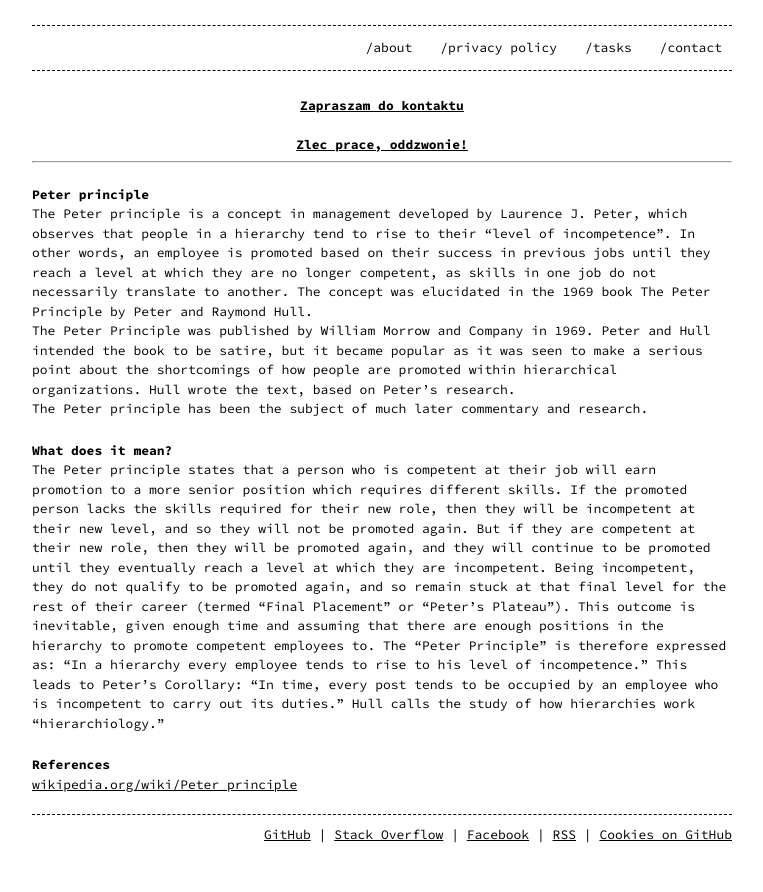
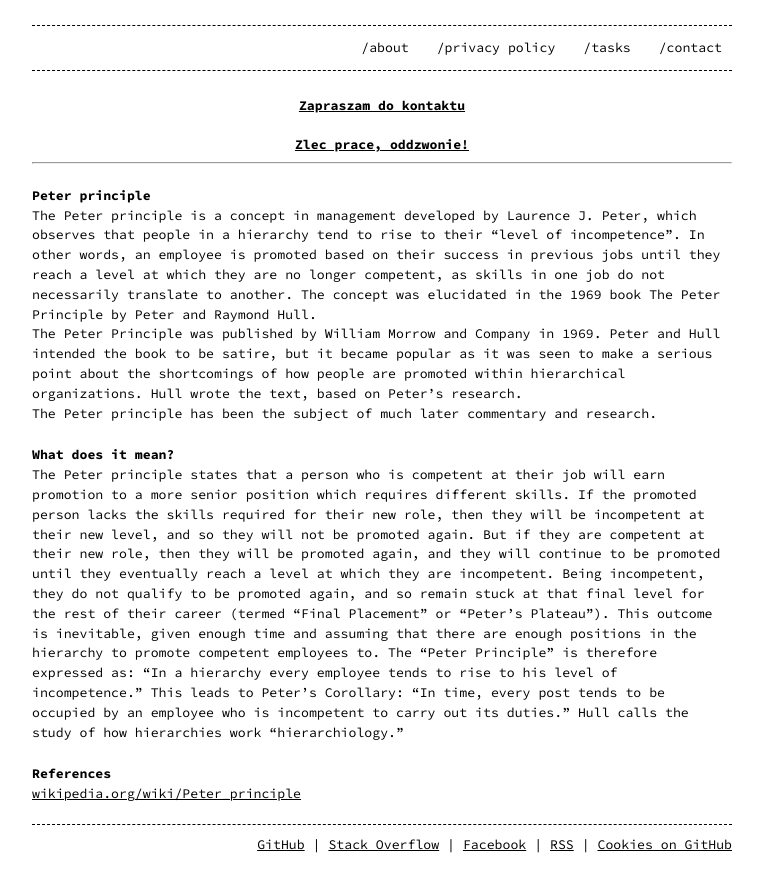
Before and after one commit to esccode/esccode.github.io, a Jekyll site: the page built from peter.md, in a window 1280 px wide. Shown: the top 892 px of the page, without its empty margins (258-1021 px from the left). Built offline with Jekyll 4.4.1, drawn with Linux system fonts in a browser that asks for light colours.

Commit message:
Update base.scss

```diff
--- a/_sass/base.scss
+++ b/_sass/base.scss
@@ -5,8 +5,8 @@
  * Style variables
  */
 $base-font-family:     'Source Code Pro', monospace !default;
-$base-font-size:       13.0px !default;
-$mobile-font-size:     12.1px !default;
+$base-font-size:       13.2px !default;
+$mobile-font-size:     12.2px !default;
 $base-line-height:     1.5 !default;
 $container-width:      95% !default;
 $container-max-width:  700px !default;
```
